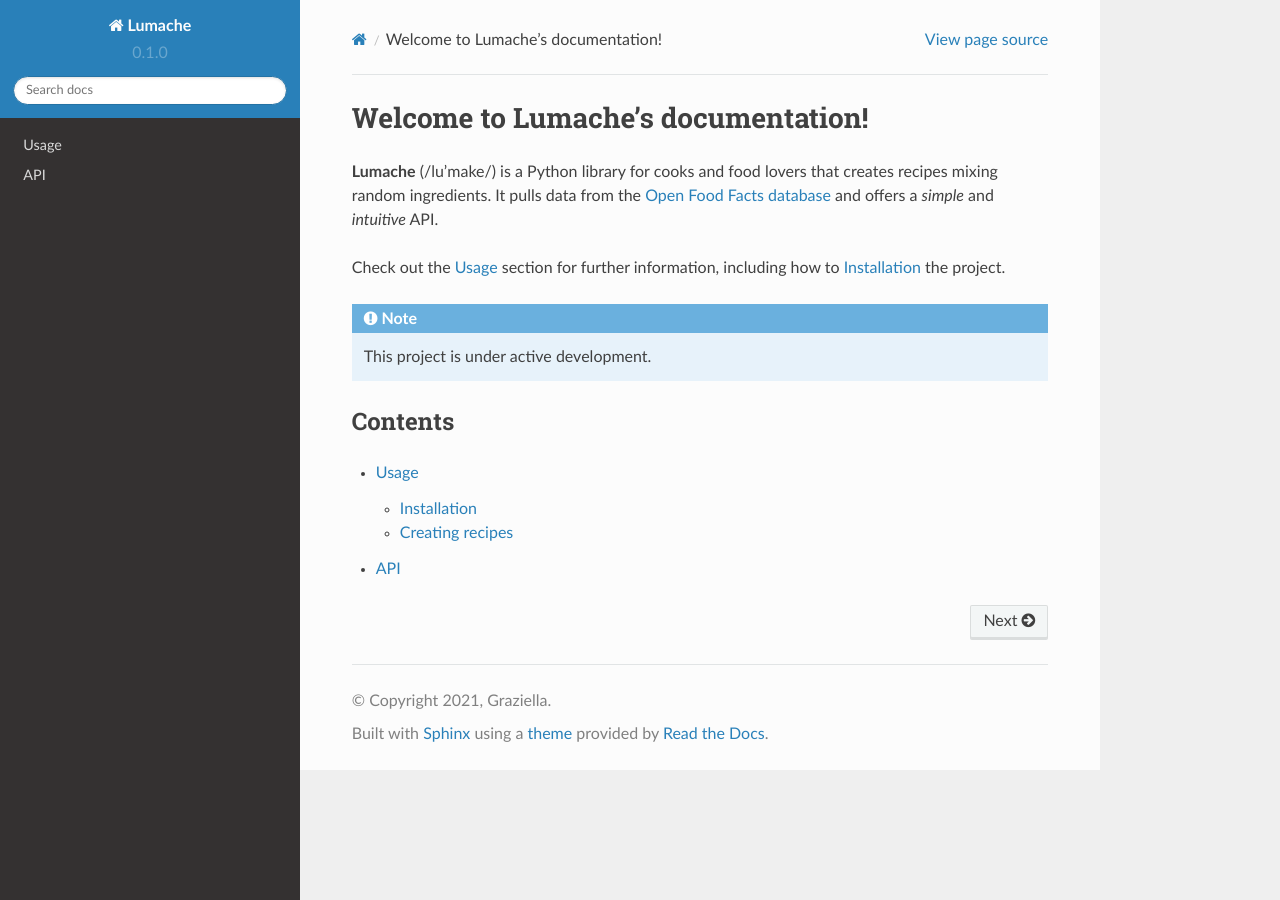
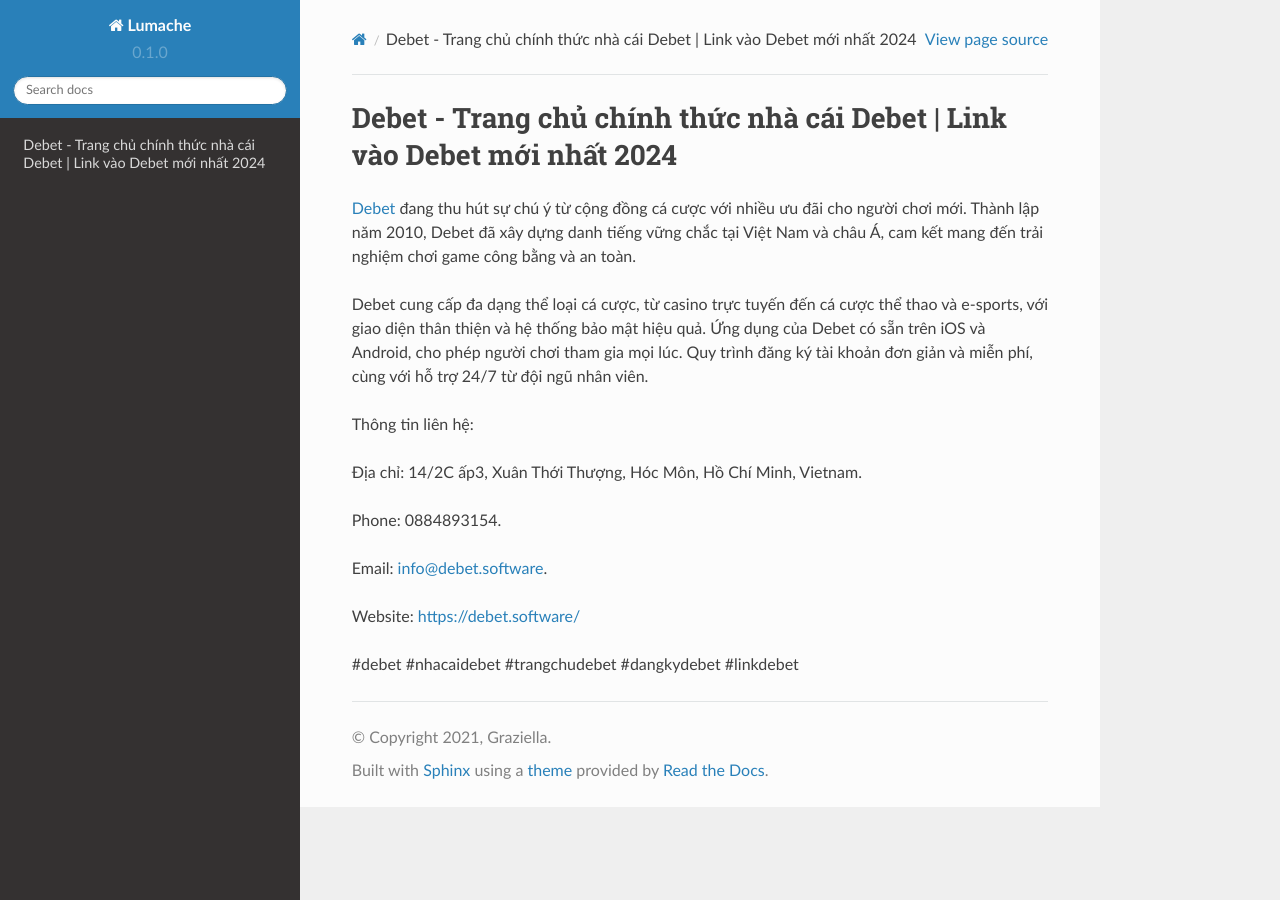
Before and after one commit to JonsCalicut123/debetsoftware, a Sphinx documentation site: the page built from docs/source/index.rst, in a window 1280 px wide. Built offline with Sphinx 7.4.7 and the Read the Docs theme 2.0.0, drawn with Linux system fonts in a browser that asks for light colours.

Commit message:
Update index.rst

```diff
--- a/docs/source/index.rst
+++ b/docs/source/index.rst
@@ -1,22 +1,18 @@
-Welcome to Lumache's documentation!
+Debet - Trang chủ chính thức nhà cái Debet | Link vào Debet mới nhất 2024
 ===================================
 
-**Lumache** (/lu'make/) is a Python library for cooks and food lovers
-that creates recipes mixing random ingredients.
-It pulls data from the `Open Food Facts database <https://world.openfoodfacts.org/>`_
-and offers a *simple* and *intuitive* API.
+`Debet <https://debet.software/>`_ đang thu hút sự chú ý từ cộng đồng cá cược với nhiều ưu đãi cho người chơi mới. Thành lập năm 2010, Debet đã xây dựng danh tiếng vững chắc tại Việt Nam và châu Á, cam kết mang đến trải nghiệm chơi game công bằng và an toàn.
 
-Check out the :doc:`usage` section for further information, including
-how to :ref:`installation` the project.
+Debet cung cấp đa dạng thể loại cá cược, từ casino trực tuyến đến cá cược thể thao và e-sports, với giao diện thân thiện và hệ thống bảo mật hiệu quả. Ứng dụng của Debet có sẵn trên iOS và Android, cho phép người chơi tham gia mọi lúc. Quy trình đăng ký tài khoản đơn giản và miễn phí, cùng với hỗ trợ 24/7 từ đội ngũ nhân viên.
 
-.. note::
+Thông tin liên hệ:
 
-   This project is under active development.
+Địa chỉ: 14/2C ấp3, Xuân Thới Thượng, Hóc Môn, Hồ Chí Minh, Vietnam.
 
-Contents
---------
+Phone: 0884893154.
 
-.. toctree::
+Email: info@debet.software.
 
-   usage
-   api
+Website: https://debet.software/
+
+#debet #nhacaidebet #trangchudebet #dangkydebet #linkdebet
```
